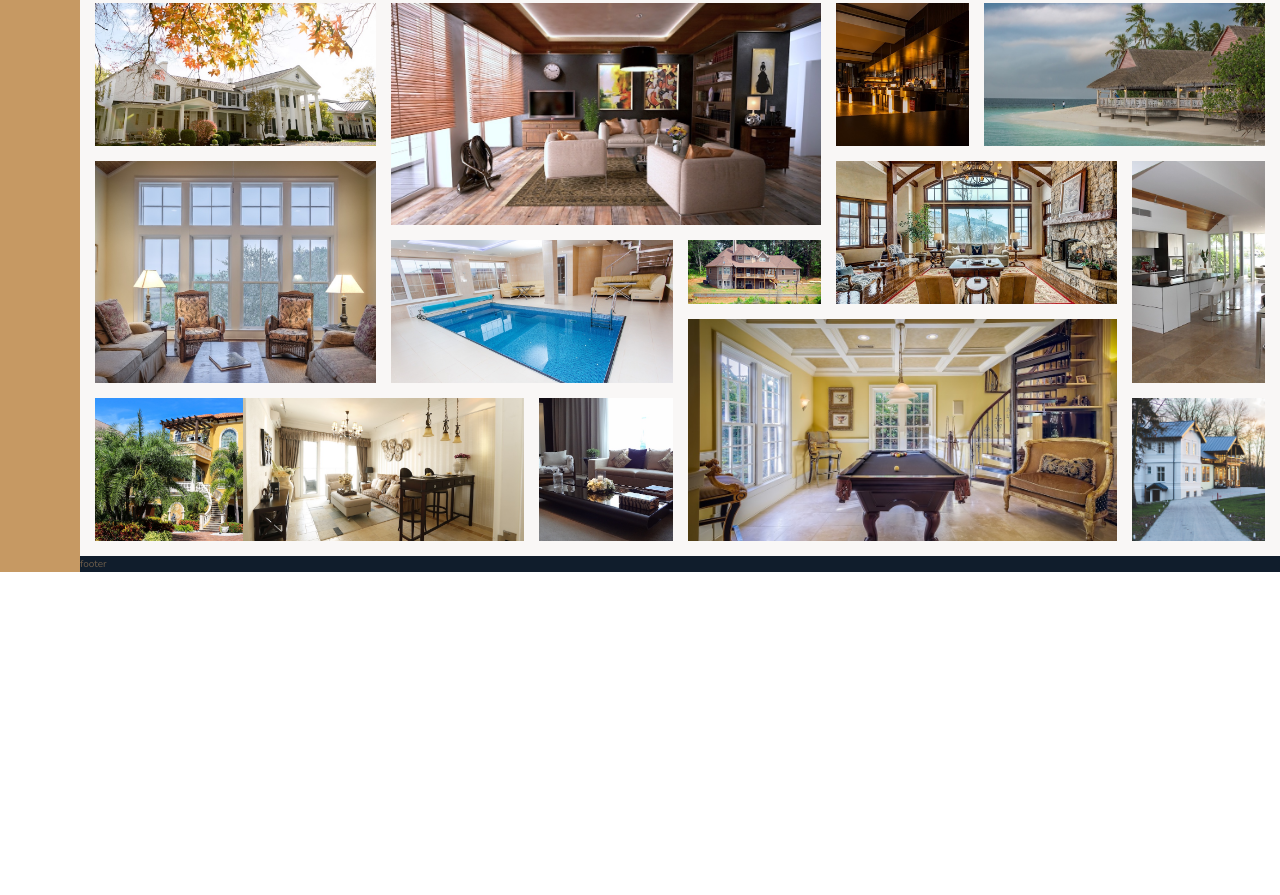
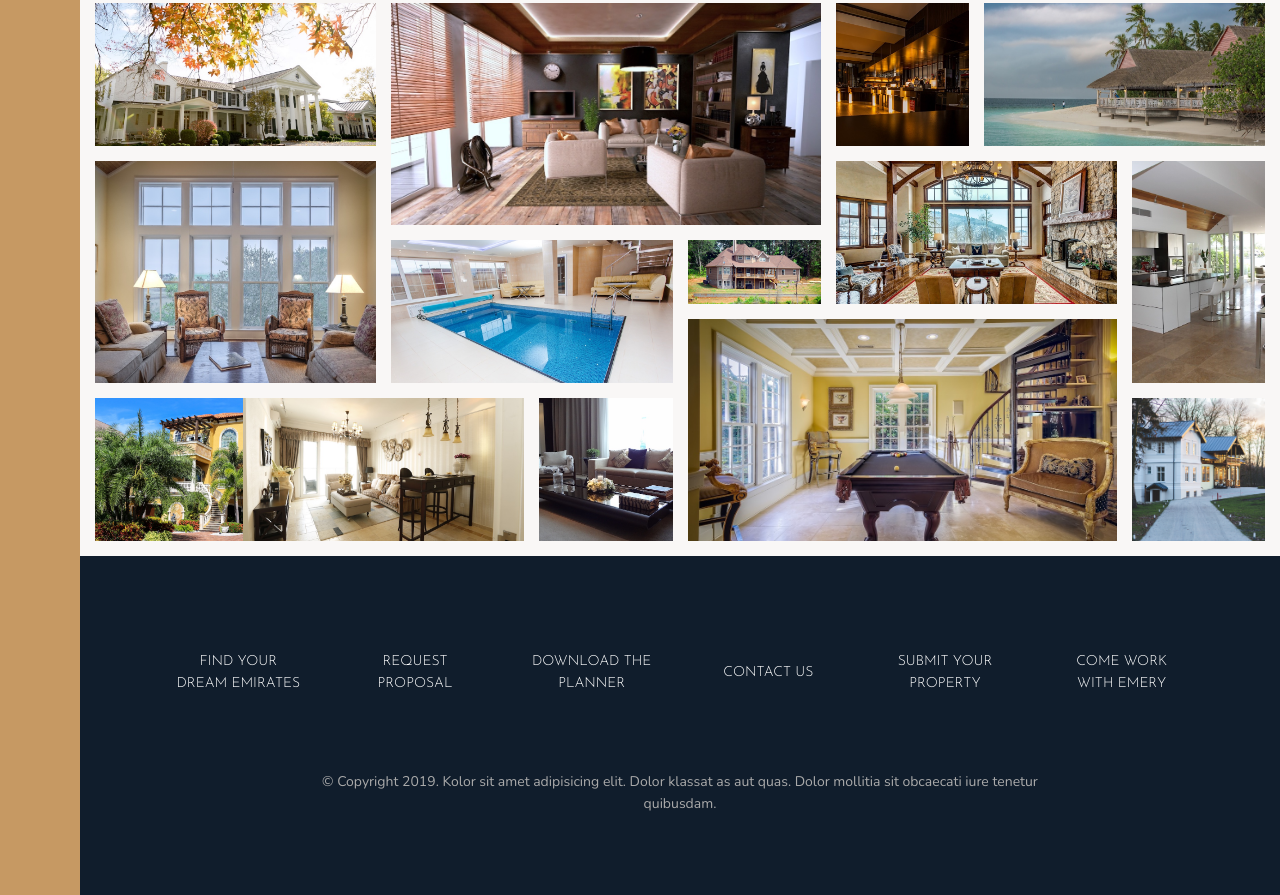
Before and after one commit to KordianPilarski/Nexter, a website: page index.html in a window 1280 px wide. Shown: the part 2931-3826 px from the top of the page. Before the commit the page ends 3503 px from the top, so only its background shows below. Drawn offline with nearby package versions, Linux system fonts and the light colour scheme.

Commit message:
add footer

```diff
--- a/index.html
+++ b/index.html
@@ -312,7 +312,17 @@
 
         </section>
         <footer class="footer">
-            footer
+            <ul class="nav">
+                <li class="nav__item"><a href="#" class="nav__link">Find your dream Emirates</a></li>
+                <li class="nav__item"><a href="#" class="nav__link">Request proposal</a></li>
+                <li class="nav__item"><a href="#" class="nav__link">Download the planner</a></li>
+                <li class="nav__item"><a href="#" class="nav__link">Contact us</a></li>
+                <li class="nav__item"><a href="#" class="nav__link">Submit your property</a></li>
+                <li class="nav__item"><a href="#" class="nav__link">Come work with Emery</a></li>
+            </ul>
+            <p class="copyright">
+                &copy; Copyright 2019. Kolor sit amet adipisicing elit. Dolor klassat as aut quas. Dolor mollitia sit obcaecati iure tenetur quibusdam.
+            </p>
         </footer>
     </body>
 </html>
--- a/sass/_footer.scss
+++ b/sass/_footer.scss
@@ -1,4 +1,44 @@
 .footer {
     background-color: $color-secondary;
     grid-column: full-start / full-end;
+    padding: 8rem;
 }
+
+.nav {
+    list-style: none;
+
+    display: grid;
+    grid-template-columns: repeat(auto-fit, minmax(15rem, 1fr));
+    grid-gap: 2rem;
+    align-items: center;
+
+    &__link:link,
+    &__link:visited {
+        font-size: 1.4rem;
+        color: #fff;
+        text-decoration: none;
+        font-family: $font-display;
+        text-transform: uppercase;
+        text-align: center;
+        padding: 1.5rem;
+        display: block;
+        transition: all .2s;
+
+    }
+
+    &__link:hover,
+    &__link:active {
+        background-color: rgba(#fff, .05);
+        transform: translateY(-.3rem);
+    }
+}
+
+.copyright {
+    font-size: 1.4rem;
+    color: $color-grey-light-2;
+    margin-top: 6rem;
+    margin-right: auto;
+    margin-left: auto;
+    text-align: center;
+    width: 70%;
+}
```
Also changed, not shown: css/style.css.
